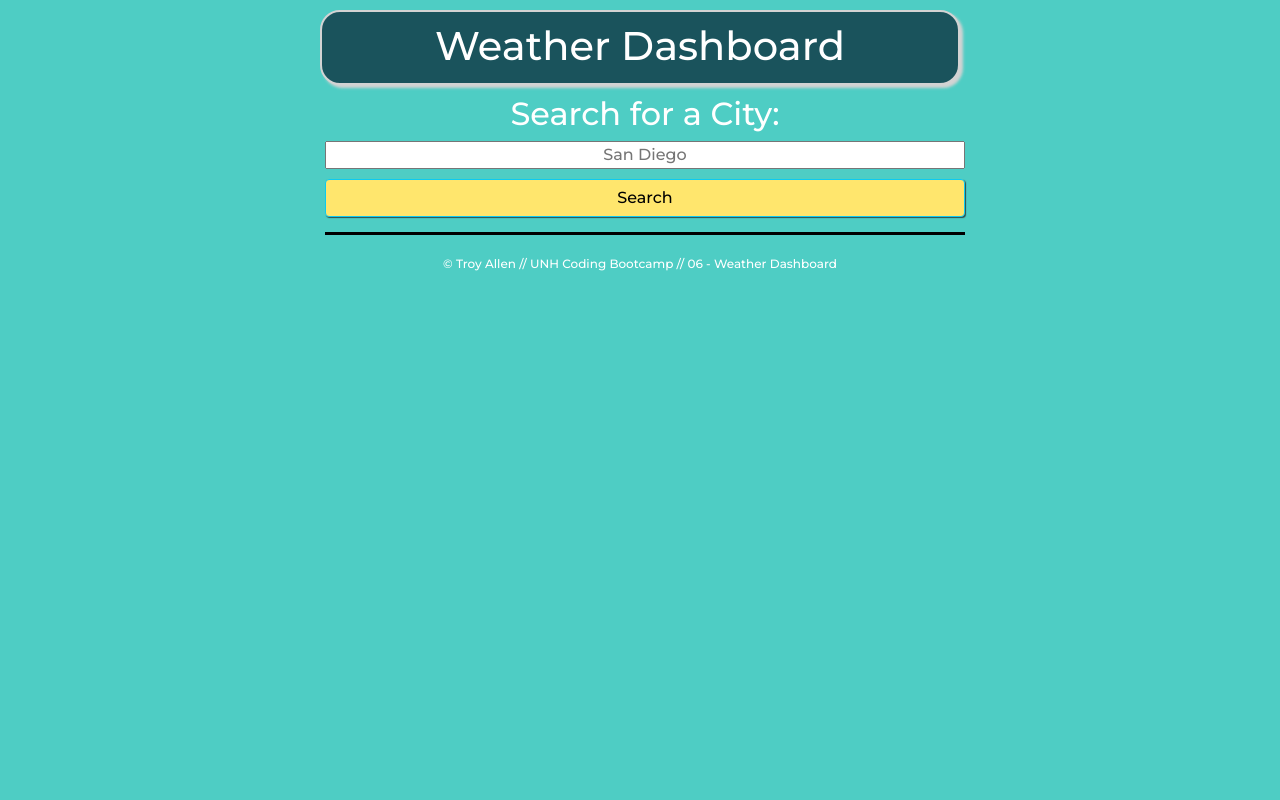
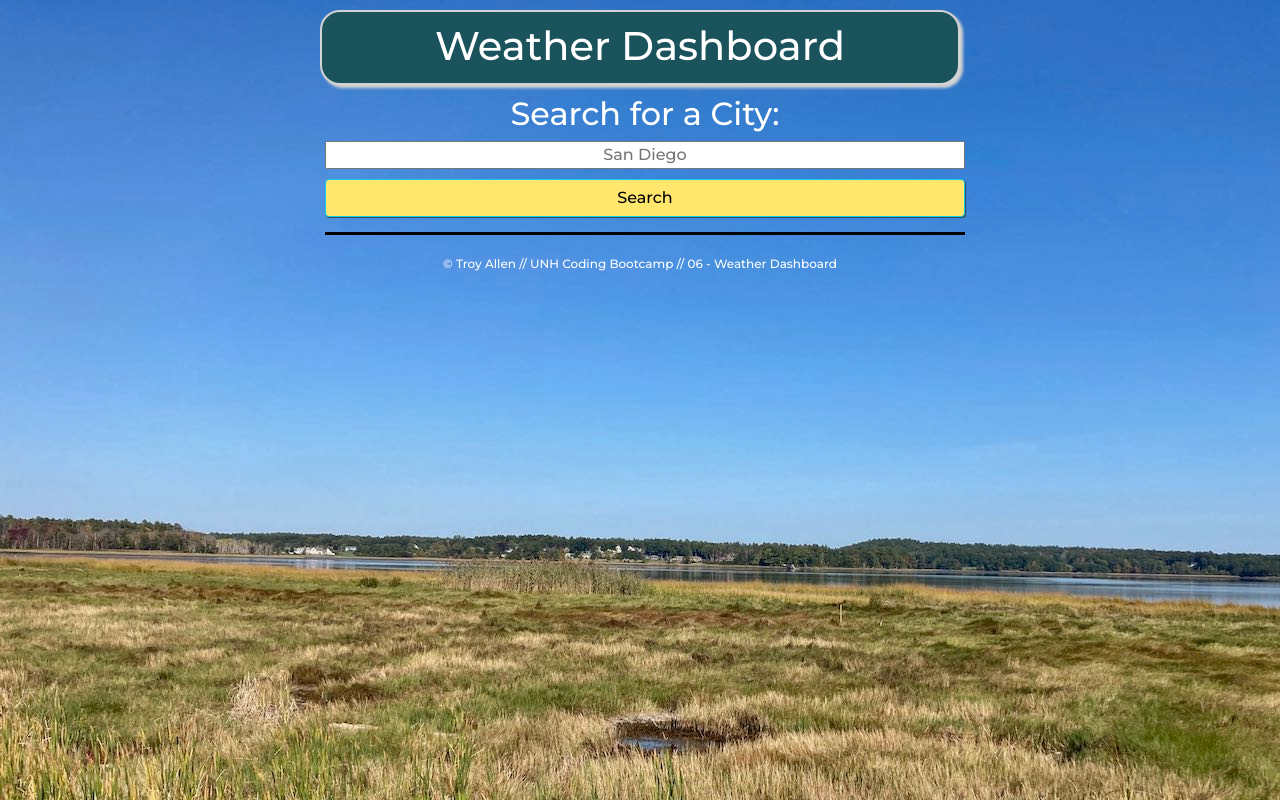
Before and after one commit to tallen1985/06-Homework-Weather-Dashboard, a plain HTML site: page index.html in a window 1280 px wide. Drawn offline with nearby package versions, Linux system fonts and the light colour scheme.

Commit message:
updated background

```diff
--- a/assets/css/style.css
+++ b/assets/css/style.css
@@ -12,6 +12,9 @@
 }
 body {
     background-color: var(--teal);
+    background-image: url('../background.jpeg');
+    background-repeat: no-repeat;
+    background-attachment: fixed;
 }
 header {
     margin: 10px auto;
```
Also changed, not shown: assets/background.jpeg (added).
